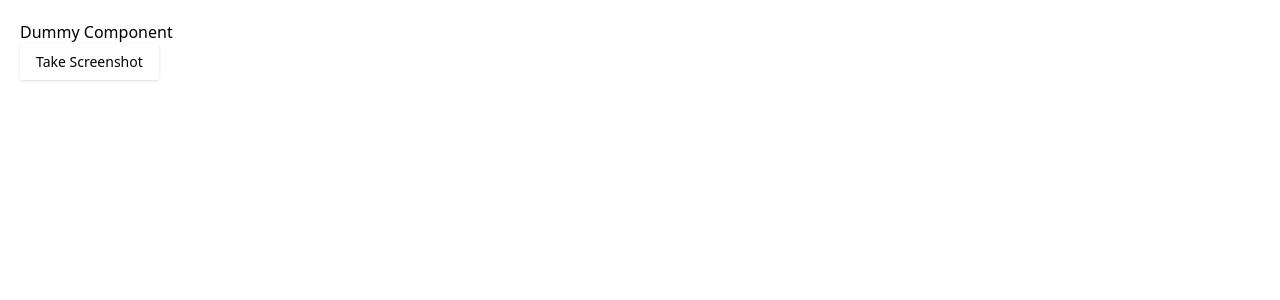
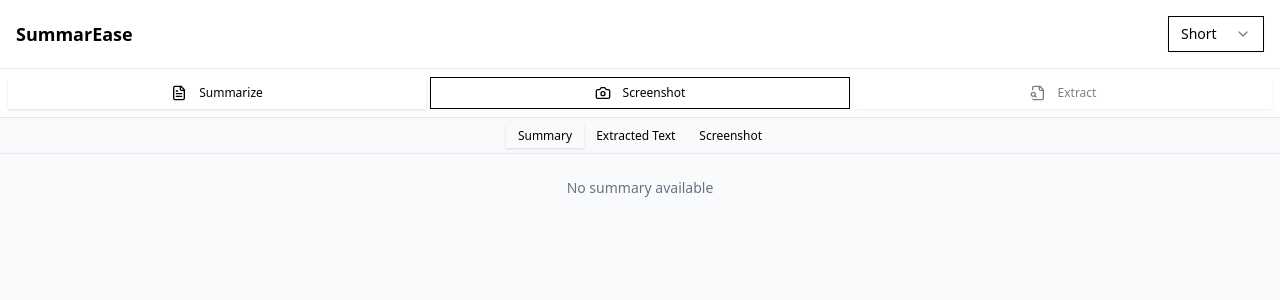
Before and after one commit to AamukthaThammisetty/SummerEase, a React (Vite) app in the folder Frontend/: page / in a window 1280 px wide. Shown: the top 300 px of the page. Built offline with nearby package versions, Linux system fonts and the light colour scheme.

Commit message:
scrennshot functionality

```diff
--- a/Frontend/src/App.tsx
+++ b/Frontend/src/App.tsx
@@ -1,89 +1,109 @@
-import { useState } from 'react';
-import ReactMarkdown from 'react-markdown';
-import rehypeRaw from 'rehype-raw';
-import axios from 'axios';
-import { Select, SelectContent, SelectItem, SelectTrigger, SelectValue } from "./components/ui/select";
-import { Button } from "./components/ui/button";
-import { Tabs, TabsContent, TabsList, TabsTrigger } from "./components/ui/tabs";
-import { Loader2, FileText, Camera, FileSearch } from "lucide-react";
+import { useState } from 'react'
+import ReactMarkdown from 'react-markdown'
+import rehypeRaw from 'rehype-raw'
+import axios from 'axios'
+import { Select, SelectContent, SelectItem, SelectTrigger, SelectValue } from './components/ui/select'
+import { Button } from './components/ui/button'
+import { Tabs, TabsContent, TabsList, TabsTrigger } from './components/ui/tabs'
+import { Loader2, FileText, Camera, FileSearch } from 'lucide-react'
 
 export default function App() {
-  const [summary, setSummary] = useState('');
-  const [length, setLength] = useState('short');
-  const [url, setUrl] = useState('');
-  const [loading, setLoading] = useState(false);
-  const [extractedText, setExtractedText] = useState('');
-  const [screenshot, setScreenshot] = useState(null);
-  const [activeTab, setActiveTab] = useState('summary');
+  const [summary, setSummary] = useState('')
+  const [length, setLength] = useState('short')
+  const [url, setUrl] = useState('')
+  const [loading, setLoading] = useState(false)
+  const [extractedText, setExtractedText] = useState('')
+  // const [screenshot, setScreenshot] = useState(null)
+  const [activeTab, setActiveTab] = useState('summary')
+  const [screenshotUrl, setScreenshotUrl] = useState<string | null>(null)
 
-  const takeScreenshot = () => {
-    chrome.runtime.sendMessage({ action: 'captureScreenshot' }, (response) => {
-      if (response.screenshotUrl) {
-        setScreenshot(response.screenshotUrl);
-        setActiveTab('screenshot');
+  const handleScreenshot = async () => {
+    try {
+      if (!chrome || !chrome.tabs || !chrome.tabs.captureVisibleTab) {
+        console.error('Chrome extension API not available.')
+        return
       }
-    });
-  };
+      const [tab] = await chrome.tabs.query({ active: true, currentWindow: true })
+      chrome.tabs.captureVisibleTab(tab.windowId, { format: 'png' }, (dataUrl) => {
+        if (chrome.runtime.lastError) {
+          console.error('Error capturing screenshot:', chrome.runtime.lastError.message)
+        } else {
+          setScreenshotUrl(dataUrl)
+        }
+      })
+    } catch (error) {
+      console.error('Failed to capture screenshot:', error)
+    }
+  }
+
+  // const takeScreenshot = () => {
+  //   chrome.runtime.sendMessage({ action: 'captureScreenshot' }, (response) => {
+  //     if (response.screenshotUrl) {
+  //       setScreenshot(response.screenshotUrl)
+  //       setActiveTab('screenshot')
+  //     }
+  //   })
+  // }
 
   const getActiveTabUrl = async () => {
     return new Promise((resolve, reject) => {
       chrome.tabs.query({ active: true, currentWindow: true }, (tabs) => {
         if (tabs.length > 0 && tabs[0].url) {
-          resolve(tabs[0].url);
+          resolve(tabs[0].url)
         } else {
-          reject(new Error('Unable to fetch the active tab URL.'));
+          reject(new Error('Unable to fetch the active tab URL.'))
         }
-      });
-    });
-  };
+      })
+    })
+  }
 
-  const handleScreenshot = async () => {
+  const handletext = async () => {
     try {
-      setLoading(true);
-      if (!screenshot) {
-        console.error('No screenshot available.');
-        return;
+      setLoading(true)
+      if (!screenshotUrl) {
+        console.error('No screenshot available.')
+        return
       }
 
       // @ts-ignore
-      const base64Image = screenshot.split(',')[1];
+      const base64Image = screenshotUrl.split(',')[1]
       const response = await axios.post('http://localhost:8080/screenshot', {
-        image: base64Image
-      });
-      const data = await response.data;
+        image: base64Image,
+      })
+      const data = await response.data
       if (data) {
-        setExtractedText(data.text);
-        setActiveTab('extracted');
+        setExtractedText(data.text)
+        setActiveTab('extracted')
       } else {
-        setExtractedText('No data available');
+        setExtractedText('No data available')
       }
     } catch (error) {
-      console.error('Error sending screenshot:', error);
+      console.error('Error sending screenshot:', error)
     } finally {
-      setLoading(false);
+      setLoading(false)
     }
-  };
+  }
 
   const handleSummarize = async () => {
     try {
-      const activeTabUrl = await getActiveTabUrl();
+      const activeTabUrl = await getActiveTabUrl()
 
       // @ts-ignore
-      setUrl(activeTabUrl);
-      setLoading(true);
+      setUrl(activeTabUrl)
+      setLoading(true)
       const response = await axios.post('http://localhost:8080/summarize', {
         url: activeTabUrl,
-        length
-      });
-      const data = await response.data;
-      setSummary(data.summary);
-      setActiveTab('summary');
+        length,
+      })
+      const data = await response.data
+      setSummary(data.summary)
+      setActiveTab('summary')
     } catch (error) {
-      console.error('Error fetching the summary:', error);
+      console.error('Error fetching the summary:', error)
     } finally {
-      setLoading(false);
+      setLoading(false)
     }
-  };
+  }
 
   return (
     <div className="h-screen flex flex-col bg-gray-50">
@@ -102,43 +122,33 @@
       </div>
 
       <div className="flex space-x-1 p-2 bg-white border-b">
-        <Button
-          onClick={handleSummarize}
-          disabled={loading}
-          className="flex-1 h-8 text-xs"
-        >
+        <Button onClick={handleSummarize} disabled={loading} className="flex-1 h-8 text-xs">
           {loading ? <Loader2 className="w-3 h-3 mr-1 animate-spin" /> : <FileText className="w-3 h-3 mr-1" />}
           Summarize
         </Button>
-        <Button
-          onClick={takeScreenshot}
-          variant="outline"
-          className="flex-1 h-8 text-xs"
-        >
+        <Button onClick={handleScreenshot} variant="outline" className="flex-1 h-8 text-xs">
           <Camera className="w-3 h-3 mr-1" />
           Screenshot
         </Button>
-        <Button
-          onClick={handleScreenshot}
-          disabled={!screenshot || loading}
-          className="flex-1 h-8 text-xs"
-        >
+        <Button onClick={handletext} disabled={!screenshotUrl || loading} className="flex-1 h-8 text-xs">
           <FileSearch className="w-3 h-3 mr-1" />
           Extract
         </Button>
       </div>
 
-      {url && (
-        <div className="px-4 py-2 text-xs text-gray-500 bg-gray-50 border-b truncate">
-          {url}
-        </div>
-      )}
+      {url && <div className="px-4 py-2 text-xs text-gray-500 bg-gray-50 border-b truncate">{url}</div>}
 
       <Tabs value={activeTab} onValueChange={setActiveTab} className="flex-1 flex flex-col">
         <TabsList className="px-2 h-9 bg-gray-50 border-b">
-          <TabsTrigger value="summary" className="text-xs">Summary</TabsTrigger>
-          <TabsTrigger value="extracted" className="text-xs">Extracted Text</TabsTrigger>
-          <TabsTrigger value="screenshot" className="text-xs">Screenshot</TabsTrigger>
+          <TabsTrigger value="summary" className="text-xs">
+            Summary
+          </TabsTrigger>
+          <TabsTrigger value="extracted" className="text-xs">
+            Extracted Text
+          </TabsTrigger>
+          <TabsTrigger value="screenshot" className="text-xs">
+            Screenshot
+          </TabsTrigger>
         </TabsList>
 
         <div className="flex-1 overflow-auto">
@@ -167,20 +177,15 @@
           </TabsContent>
 
           <TabsContent value="screenshot" className="h-full">
-            {screenshot ? (
-              <div className="p-2">
-                <img
-                  src={screenshot}
-                  alt="Captured Screenshot"
-                  className="w-full rounded border border-gray-200"
-                />
+            {screenshotUrl && (
+              <div style={{ marginTop: '20px' }}>
+                <h2>Screenshot Preview:</h2>
+                <img src={screenshotUrl} alt="Screenshot Preview" style={{ maxWidth: '100%', border: '2px solid #000' }} />
               </div>
-            ) : (
-              <p className="text-center text-sm text-gray-500 p-4">No screenshot available</p>
             )}
           </TabsContent>
         </div>
       </Tabs>
     </div>
-  );
+  )
 }
--- a/Frontend/src/components/ui/Dummy.tsx
+++ b/Frontend/src/components/ui/Dummy.tsx
@@ -1,35 +1,44 @@
-import React, { useState } from 'react';
-import html2canvas from 'html2canvas';
-import { Button } from './button';
+import { useState } from 'react'
+import { Button } from './button'
 
 const Dummy = () => {
-  const [screenshotUrl, setScreenshotUrl] = useState(null);
+  const [screenshotUrl, setScreenshotUrl] = useState<string | null>(null)
 
-  const handleScreenshot = () => {
-    html2canvas(document.body).then(function (canvas) {
-      const dataUrl = canvas.toDataURL('image/png'); // Convert canvas to image URL
-      // @ts-ignore
-      setScreenshotUrl(dataUrl); // Store image URL to state for preview
-    });
-  };
+  const handleScreenshot = async () => {
+    try {
+      // Ensure the Chrome extension environment is available
+      if (!chrome || !chrome.tabs || !chrome.tabs.captureVisibleTab) {
+        console.error('Chrome extension API not available.')
+        return
+      }
+
+      // Capture the visible tab directly
+      const [tab] = await chrome.tabs.query({ active: true, currentWindow: true })
+      chrome.tabs.captureVisibleTab(tab.windowId, { format: 'png' }, (dataUrl) => {
+        if (chrome.runtime.lastError) {
+          console.error('Error capturing screenshot:', chrome.runtime.lastError.message)
+        } else {
+          setScreenshotUrl(dataUrl)
+        }
+      })
+    } catch (error) {
+      console.error('Failed to capture screenshot:', error)
+    }
+  }
 
   return (
     <div style={{ padding: '20px' }}>
       <h1>Dummy Component</h1>
-      <Button onClick={handleScreenshot}>Take Screenshot</Button>
+      <Button onClick={handleScreenshot}>Take Full Tab Screenshot</Button>
 
       {screenshotUrl && (
         <div style={{ marginTop: '20px' }}>
           <h2>Screenshot Preview:</h2>
-          <img
-            src={screenshotUrl}
-            alt="Screenshot Preview"
-            style={{ maxWidth: '100%', border: '2px solid #000' }}
-          />
+          <img src={screenshotUrl} alt="Screenshot Preview" style={{ maxWidth: '100%', border: '2px solid #000' }} />
         </div>
       )}
     </div>
-  );
-};
+  )
+}
 
-export default Dummy;
+export default Dummy
--- a/Frontend/src/main.tsx
+++ b/Frontend/src/main.tsx
@@ -1,12 +1,13 @@
+//@ts-ignore
 import React from 'react'
+import App from './App.js'
 import ReactDOM from 'react-dom/client'
-import App from './App.js'
 import './index.css'
-import Dummy from './components/ui/Dummy.js'
+// import Dummy from './components/ui/Dummy.js'
 
 ReactDOM.createRoot(document.getElementById('root')!).render(
   <React.StrictMode>
-    {/* <App /> */}
-    <Dummy />
+    <App />
+    {/* <Dummy /> */}
   </React.StrictMode>
 )
```
Also changed, not shown: Frontend/public/manifest.json, 2 other files (tests, documents, lock files or other folders).
